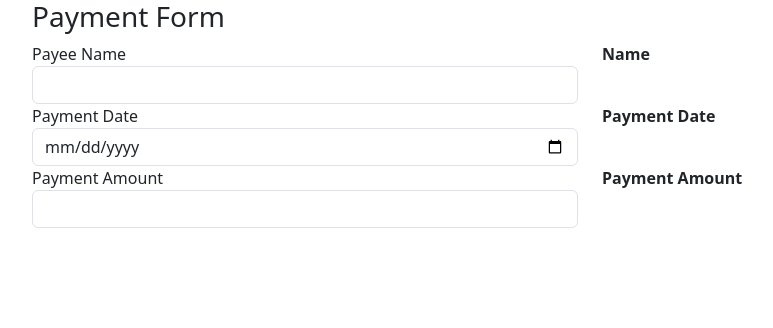
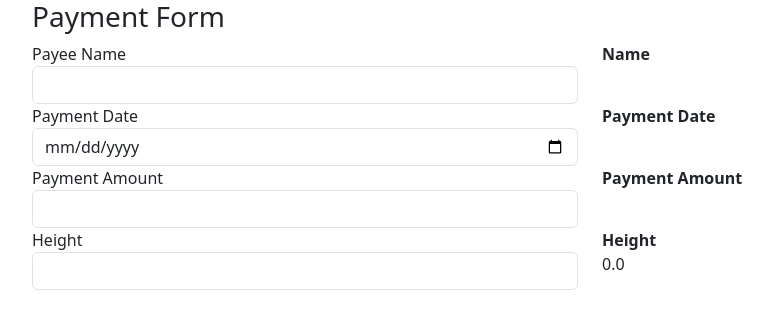
Before and after one commit to michaelhr97/the-modern-angular-bootcamp, an Angular app in the folder 05 - Mastering Pipes/pipes/: page / in a window 1280 px wide. Shown: the top 328 px of the page, without its empty margins (50-823 px from the left). Built offline with nearby package versions, Linux system fonts and the light colour scheme.

Commit message:
Formatting numbers

```diff
--- a/05 - Mastering Pipes/pipes/src/app/app.component.html
+++ b/05 - Mastering Pipes/pipes/src/app/app.component.html
@@ -53,4 +53,21 @@
       </div>
     </div>
   </div>
+
+  <div class="row">
+    <div class="form-group col">
+      <label>Height</label>
+      <input
+        #inputHeight
+        (input)="onHeightChange(inputHeight.value)"
+        class="form-control"
+      />
+    </div>
+    <div class="col">
+      <label><b>Height</b></label>
+      <div>
+        {{ height | number : "1.1-3" }}
+      </div>
+    </div>
+  </div>
 </div>
--- a/05 - Mastering Pipes/pipes/src/app/app.component.ts
+++ b/05 - Mastering Pipes/pipes/src/app/app.component.ts
@@ -13,6 +13,7 @@ export class AppComponent {
   name = '';
   date = '';
   amount = '';
+  height = 0;
 
   onNameChange(value: string) {
     this.name = value;
@@ -25,4 +26,8 @@ export class AppComponent {
   onAmountChange(value: string) {
     this.amount = value;
   }
+
+  onHeightChange(value: string) {
+    this.height = Number.parseFloat(value);
+  }
 }
```
